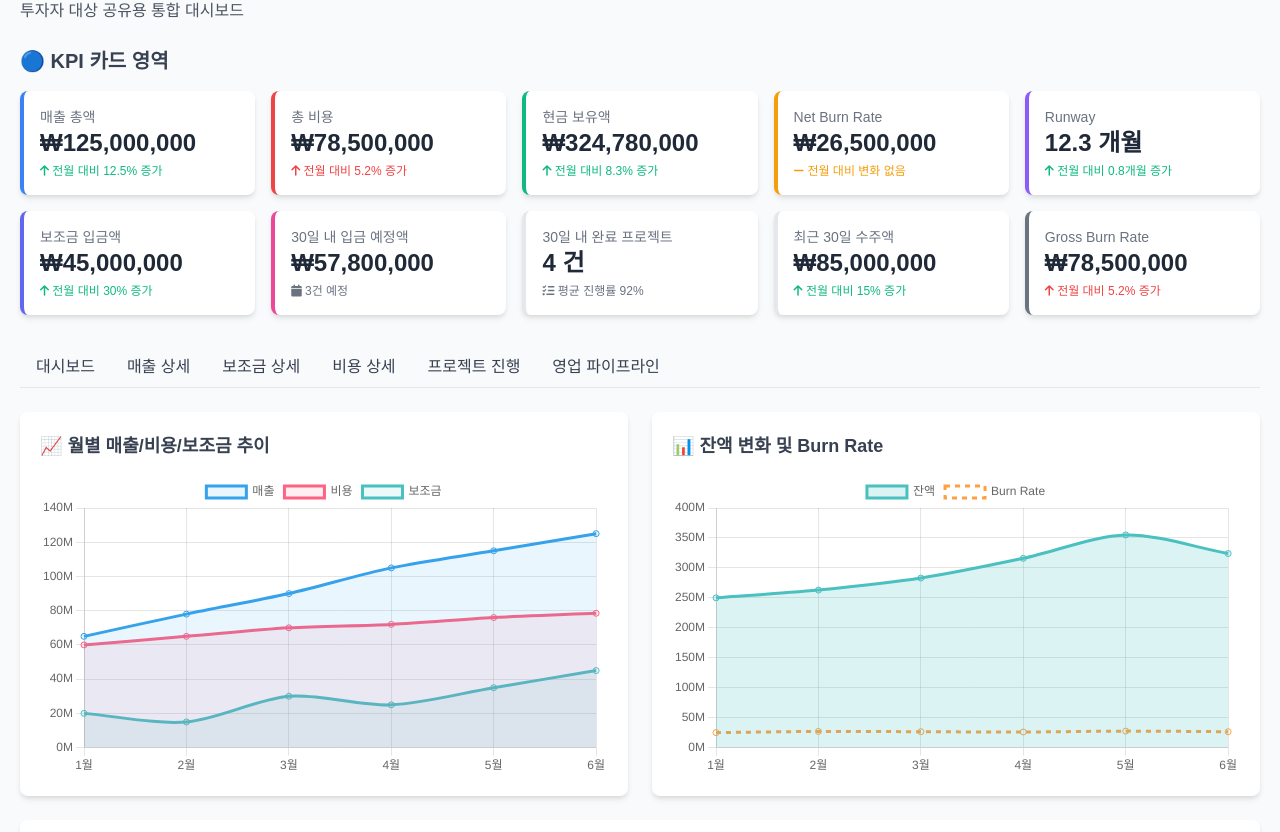
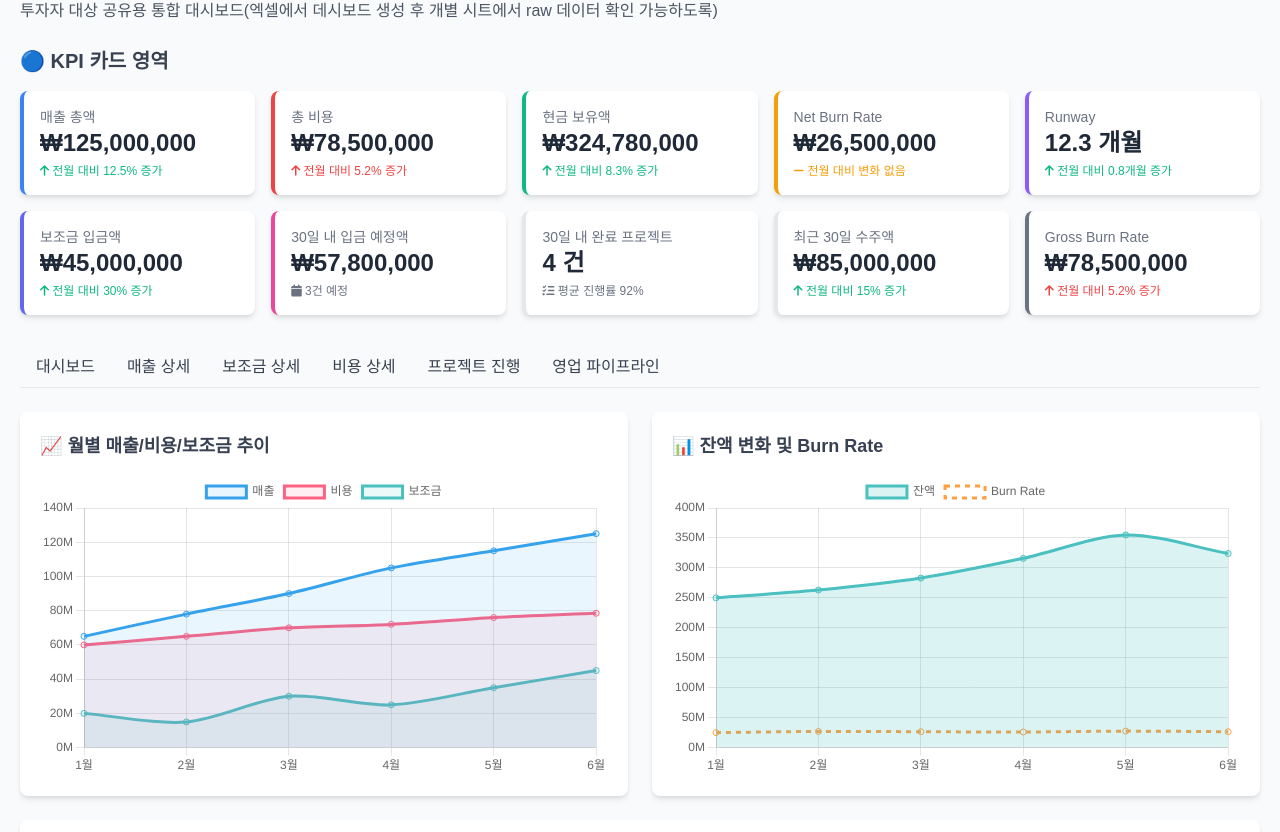
Before and after one commit to jiwonjung-morai/Dashborad, a plain HTML site: page index.html in a window 1280 px wide. Shown: the part 65-897 px from the top of the page. Drawn offline with nearby package versions, Linux system fonts and the light colour scheme.

Commit message:
Update index.html

```diff
--- a/index.html
+++ b/index.html
@@ -74,7 +74,7 @@
                     <span class="ml-3">업데이트: 매월 10일</span>
                 </div>
             </div>
-            <p class="text-gray-600 mt-2">투자자 대상 공유용 통합 대시보드</p>
+            <p class="text-gray-600 mt-2">투자자 대상 공유용 통합 대시보드(엑셀에서 데시보드 생성 후 개별 시트에서 raw 데이터 확인 가능하도록)</p>
         </header>
 
         <!-- KPI Cards Section -->
```
